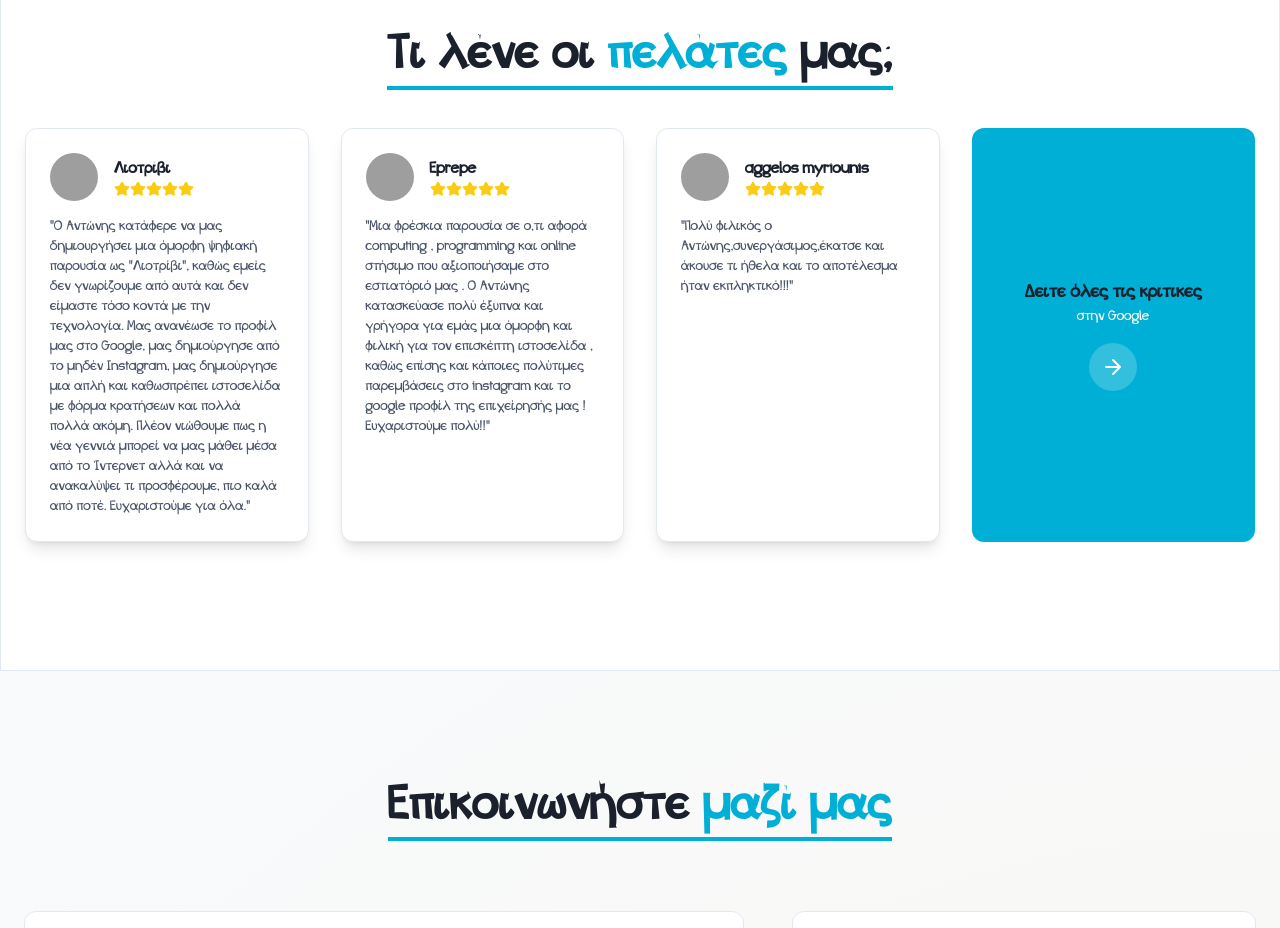
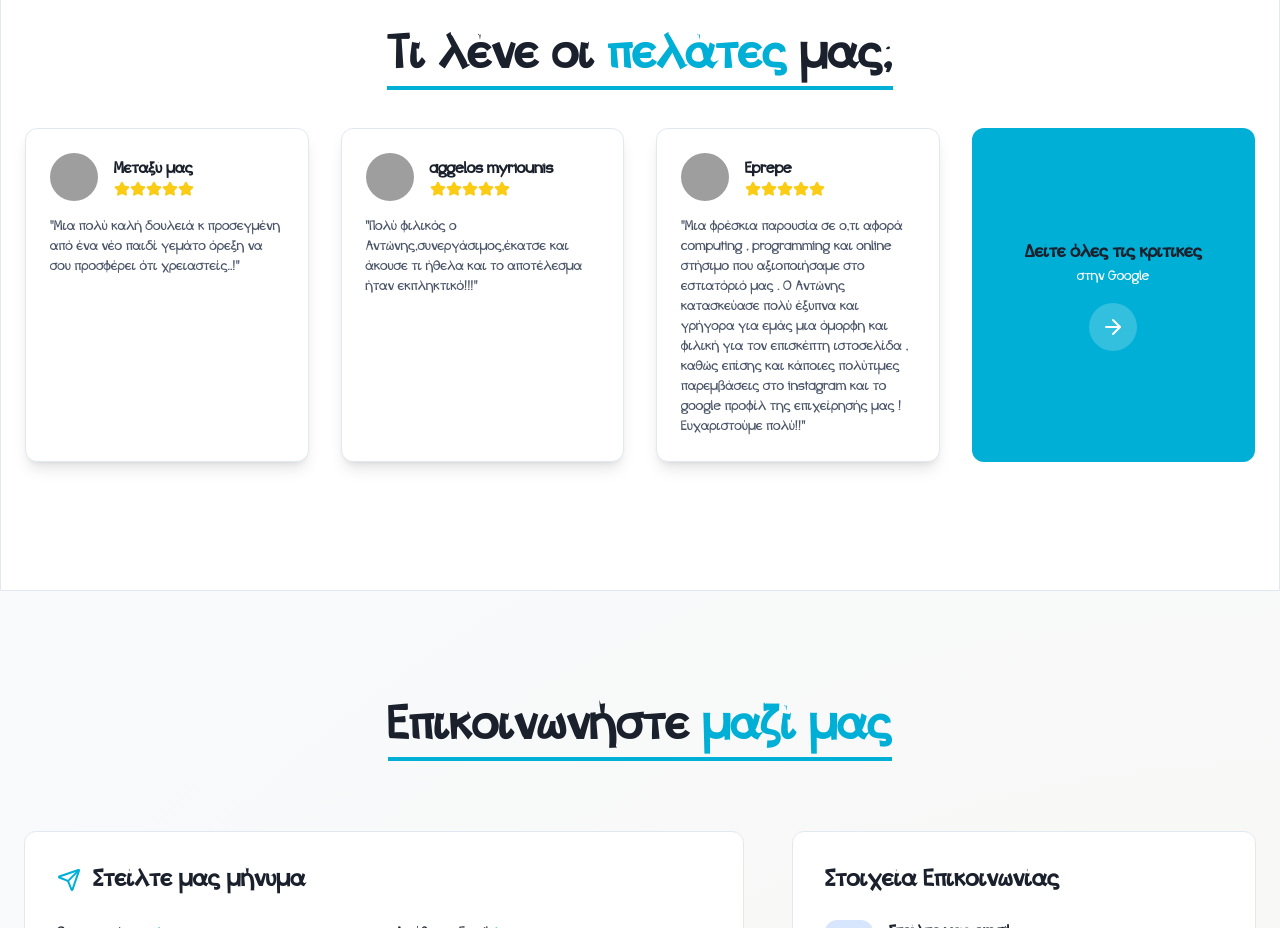
Before and after one commit to agargallis/ubd, a React (Vite) app: page / in a window 1280 px wide. Shown: the part 3280-4208 px from the top of the page. Built offline with nearby package versions, Linux system fonts and the light colour scheme; grey boxes are pictures that could not be loaded.

Commit message:
project new

```diff
--- a/src/components/Testimonials.jsx
+++ b/src/components/Testimonials.jsx
@@ -10,17 +10,17 @@ const TESTIMONIALS_TRANSLATIONS = {
     seeAllSubtitle: 'στην Google',
     items: [
       {
-        name: 'Λιοτρίβι',
-        review: 'Ο Αντώνης κατάφερε να μας δημιουργήσει μια όμορφη ψηφιακή παρουσία ως "Λιοτρίβι", καθώς εμείς δεν γνωρίζουμε από αυτά και δεν είμαστε τόσο κοντά με την τεχνολογία. Μας ανανέωσε το προφίλ μας στο Google, μας δημιούργησε από το μηδέν Instagram, μας δημιούργησε μια απλή και καθωσπρέπει ιστοσελίδα με φόρμα κρατήσεων και πολλά πολλά ακόμη. Πλέον νιώθουμε πως η νέα γεννιά μπορεί να μας μάθει μέσα από το Ίντερνετ αλλά και να ανακαλύψει τι προσφέρουμε, πιο καλά από ποτέ. Ευχαριστούμε για όλα.',
-      },
-      {
-        name: 'Eprepe',
-        review: 'Μια φρέσκια παρουσία σε ο,τι αφορά computing , programming και online στήσιμο που αξιοποιήσαμε στο εστιατόριό μας . Ο Αντώνης κατασκεύασε πολύ έξυπνα και γρήγορα για εμάς μια όμορφη και φιλική για τον επισκέπτη ιστοσελίδα , καθώς επίσης και κάποιες πολύτιμες παρεμβάσεις στο instagram και το google προφίλ της επιχείρησής μας ! Ευχαριστούμε πολύ!!',
+        name: 'Μεταξύ μας',
+        review: 'Μια πολύ καλή δουλειά κ προσεγμένη από ένα νέο παιδί γεμάτο όρεξη να σου προσφέρει ότι χρειαστείς..!',
       },
       {
         name: 'aggelos myriounis',
         review: 'Πολύ φιλικός ο Αντώνης,συνεργάσιμος,έκατσε και άκουσε τι ήθελα και το αποτέλεσμα ήταν εκπληκτικό!!!',
       },
+            {
+        name: 'Eprepe',
+        review: 'Μια φρέσκια παρουσία σε ο,τι αφορά computing , programming και online στήσιμο που αξιοποιήσαμε στο εστιατόριό μας . Ο Αντώνης κατασκεύασε πολύ έξυπνα και γρήγορα για εμάς μια όμορφη και φιλική για τον επισκέπτη ιστοσελίδα , καθώς επίσης και κάποιες πολύτιμες παρεμβάσεις στο instagram και το google προφίλ της επιχείρησής μας ! Ευχαριστούμε πολύ!!',
+      }
     ],
   },
   en: {
@@ -31,37 +31,37 @@ const TESTIMONIALS_TRANSLATIONS = {
     seeAllSubtitle: 'on Google',
     items: [
       {
-        name: 'Liotrivi',
-        review: 'Antonis helped us build a beautiful digital presence for Liotrivi. He refreshed our Google profile, built our Instagram presence from scratch, and delivered a clean website with booking form and much more. We now feel the new generation can discover what we offer better than ever. Thank you for everything.',
+        name: 'Metaxu mas',
+        review: 'A very good job and attentive from a new kid full of enthusiasm to provide what you need..!',
       },
       {
+        name: 'aggelos myriounis',
+        review: 'Antonis was very friendly and collaborative, listened carefully to what I wanted, and the final result was outstanding!',
+      },
+            {
         name: 'Eprepe',
         review: 'A fresh and professional approach to computing, programming, and online setup for our restaurant. Antonis built a smart and visitor-friendly website for us and made valuable improvements on Instagram and our Google profile. Thank you very much!',
-      },
-      {
-        name: 'Aggelos Myriounis',
-        review: 'Antonis was very friendly and collaborative, listened carefully to what I wanted, and the final result was outstanding!',
-      },
+      }
     ],
   },
 };
 
 const TESTIMONIAL_META = [
   {
-    image: 'https://i.imgur.com/NzHvqVX.png',
-    alt: 'Profile picture of a client named Nikolas Georgiou in an office',
-    link: 'https://maps.app.goo.gl/QUr7dB5sjK2zKjqD6',
+    image: 'https://i.imgur.com/6bWOW3A.png',
+    alt: 'Profile picture of a client named Metaxu mas in a restaurant',
+    link: 'https://maps.app.goo.gl/sXcV52CgP5E7NoyT7',
+  },
+    {
+    image: 'https://i.imgur.com/GmA0Phi.png',
+    alt: 'Profile picture of a happy client named aggelos myriounis',
+    link: 'https://share.google/qyN0NbABH5Twwubx3',
   },
   {
     image: 'https://horizons-cdn.hostinger.com/ab233996-ef22-4e42-af30-3c354fc24334/cace6508675781cfd4122477e7a8ab0a.png',
     alt: 'Profile picture of a professional client named Eprepe',
     link: 'https://maps.app.goo.gl/DASDkMcWD4Rb51f96',
-  },
-  {
-    image: 'https://i.imgur.com/GmA0Phi.png',
-    alt: 'Profile picture of a happy client named aggelos myriounis',
-    link: 'https://share.google/qyN0NbABH5Twwubx3',
-  },
+  }
 ];
 const cardVariants = {
   hidden: { opacity: 0, y: 50 },
```
